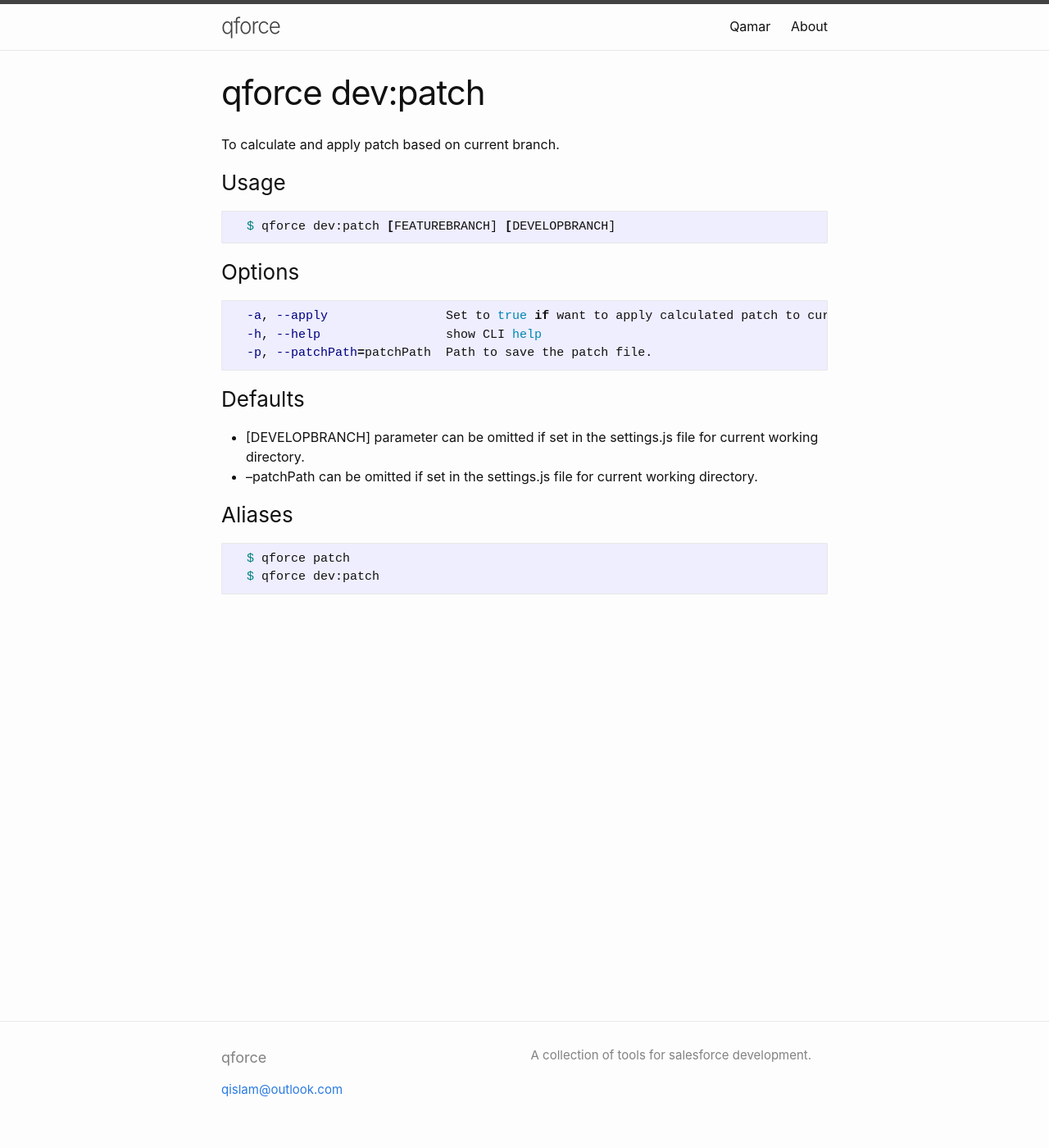
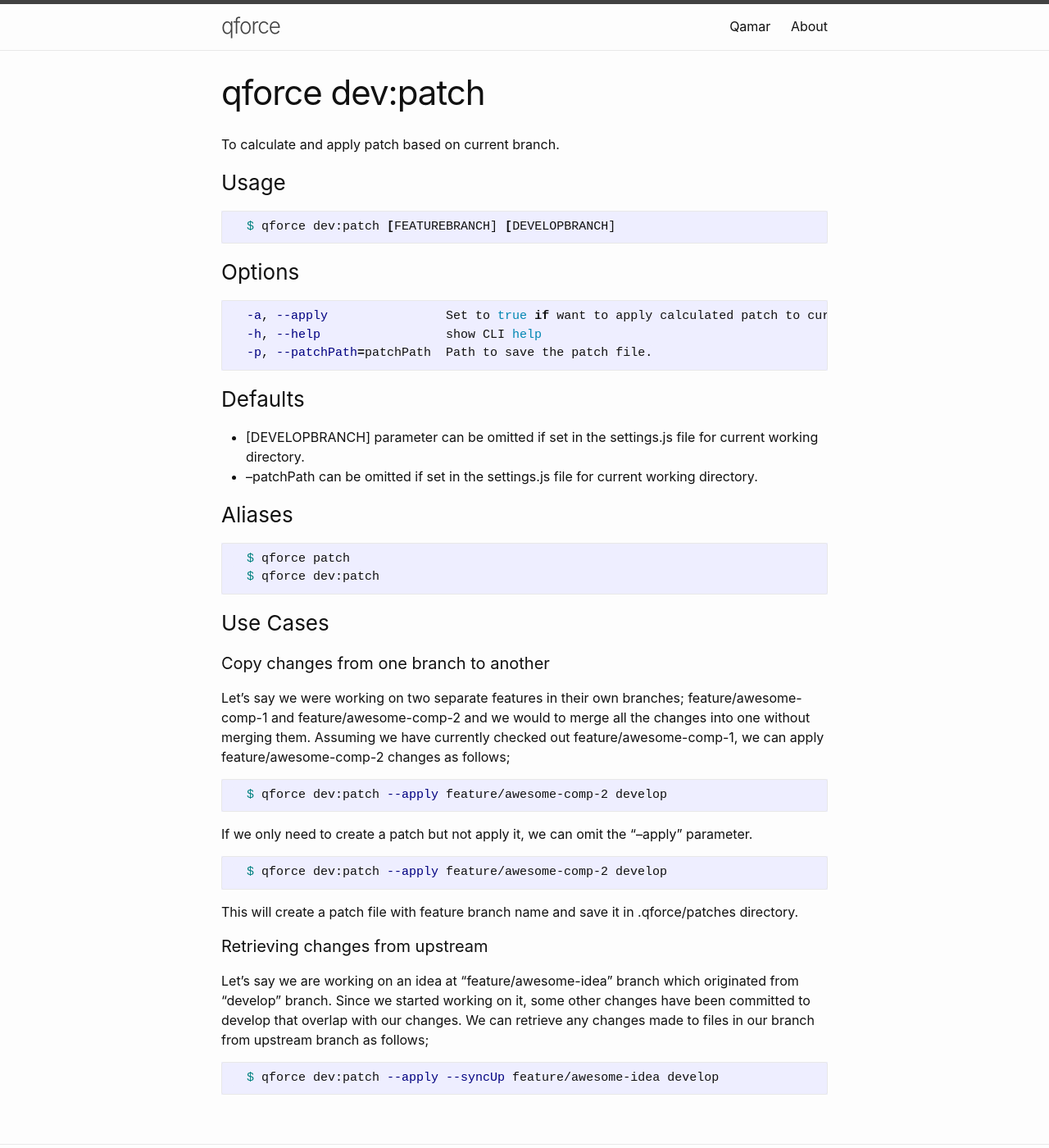
Before and after one commit to qislam/qforce, a Jekyll site: the page built from docs/usermanual/dev-patch.md, in a window 1280 px wide and 1400 px high. Shown: the whole window at 82% size. Built offline with Jekyll 4.4.1, drawn with Linux system fonts in a browser that asks for light colours.

Commit message:
deploy/patch command documentation

````diff
--- a/docs/usermanual/dev-patch.md
+++ b/docs/usermanual/dev-patch.md
@@ -30,3 +30,29 @@
   $ qforce patch
   $ qforce dev:patch
 ```
+
+### Use Cases
+
+#### Copy changes from one branch to another
+
+Let's say we were working on two separate features in their own branches; feature/awesome-comp-1 and feature/awesome-comp-2 and we would to merge all the changes into one without merging them. Assuming we have currently checked out feature/awesome-comp-1, we can apply feature/awesome-comp-2 changes as follows;
+
+```bash
+  $ qforce dev:patch --apply feature/awesome-comp-2 develop
+```
+
+If we only need to create a patch but not apply it, we can omit the "--apply" parameter.
+
+```bash
+  $ qforce dev:patch --apply feature/awesome-comp-2 develop
+```
+
+This will create a patch file with feature branch name and save it in .qforce/patches directory.
+
+#### Retrieving changes from upstream
+
+Let's say we are working on an idea at "feature/awesome-idea" branch which originated from "develop" branch. Since we started working on it, some other changes have been committed to develop that overlap with our changes. We can retrieve any changes made to files in our branch from upstream branch as follows;
+
+```bash
+  $ qforce dev:patch --apply --syncUp feature/awesome-idea develop
+```
````
Also changed, not shown: docs/usermanual/dev-deploy.md (+19 -1 lines).
